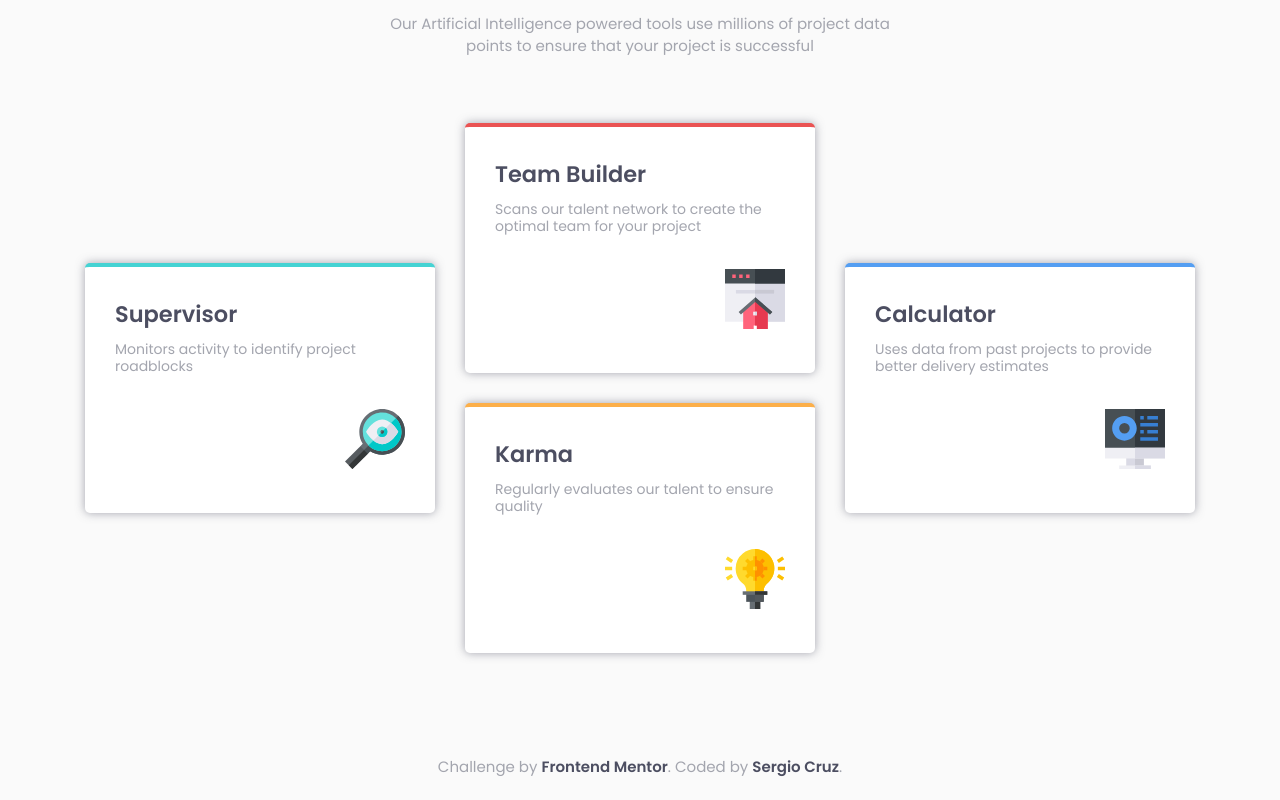
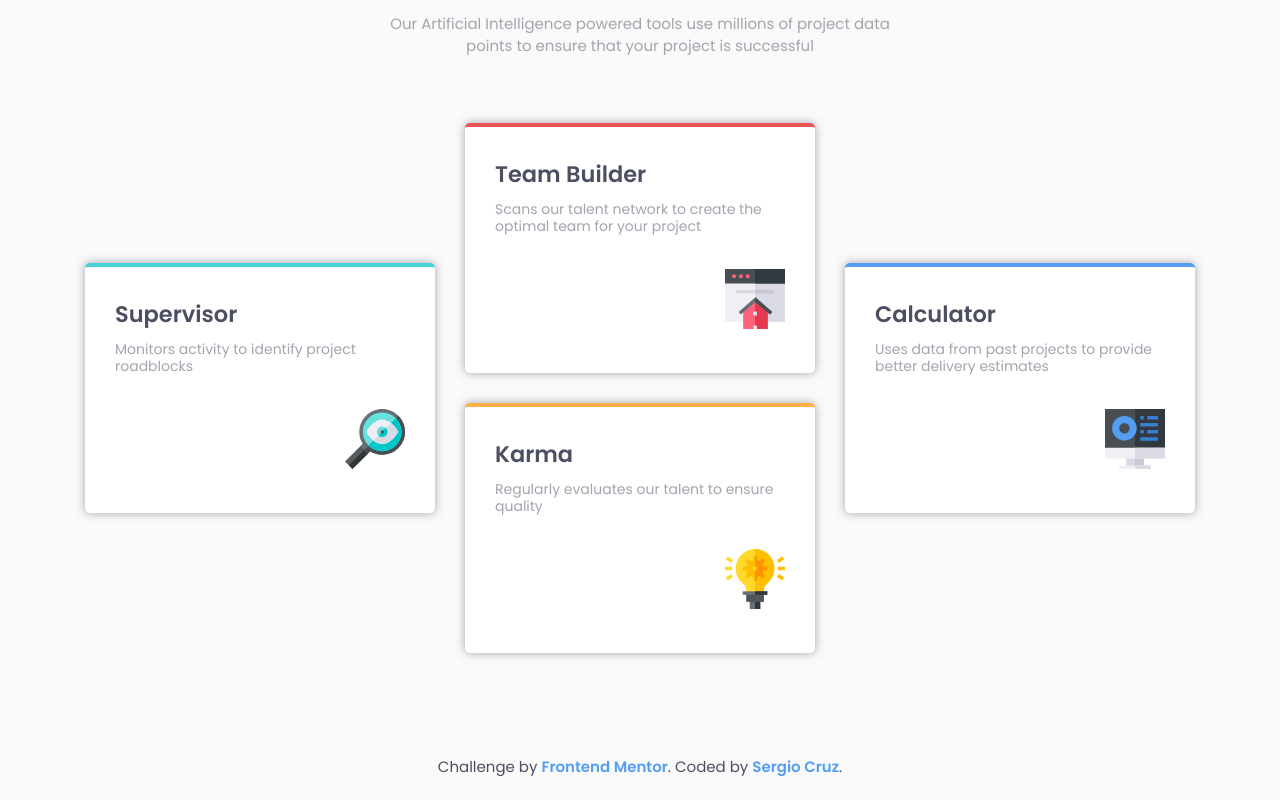
Before and after one commit to SergioCzP/Four-card-feature-section, a plain HTML site: page index.html in a window 1280 px wide. Shown: the part 194-994 px from the top of the page. Drawn offline with Linux system fonts and the light colour scheme.

Commit message:
footer updated

```diff
--- a/styles/style.css
+++ b/styles/style.css
@@ -216,11 +216,12 @@ p {
 .attribution__paragraph {
   text-align: center;
   margin: 0;
+  color: var(--veryDarkBlue);
 }
 
 .attribution__front,
 .attribution__name {
   text-decoration: none;
-  color: var(--veryDarkBlue);
   font-weight: 600;
+  color: var(--blue);
 }
```
